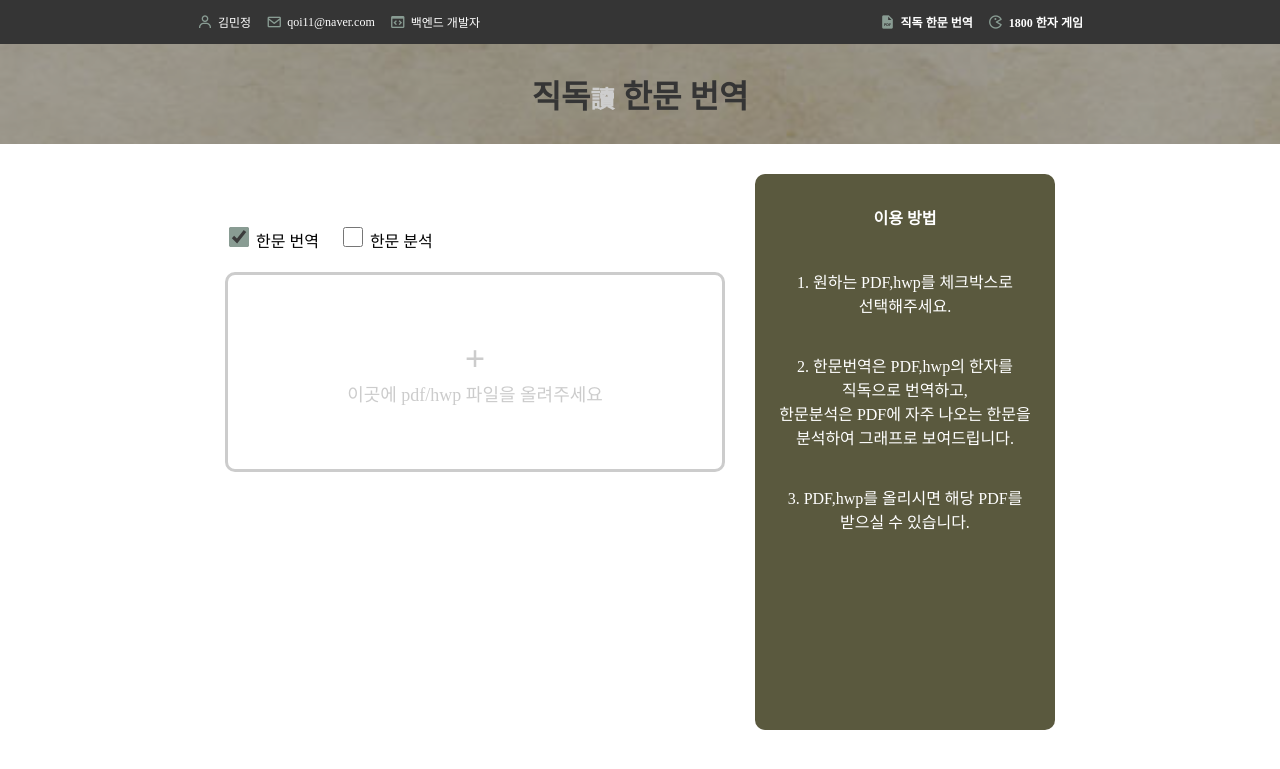
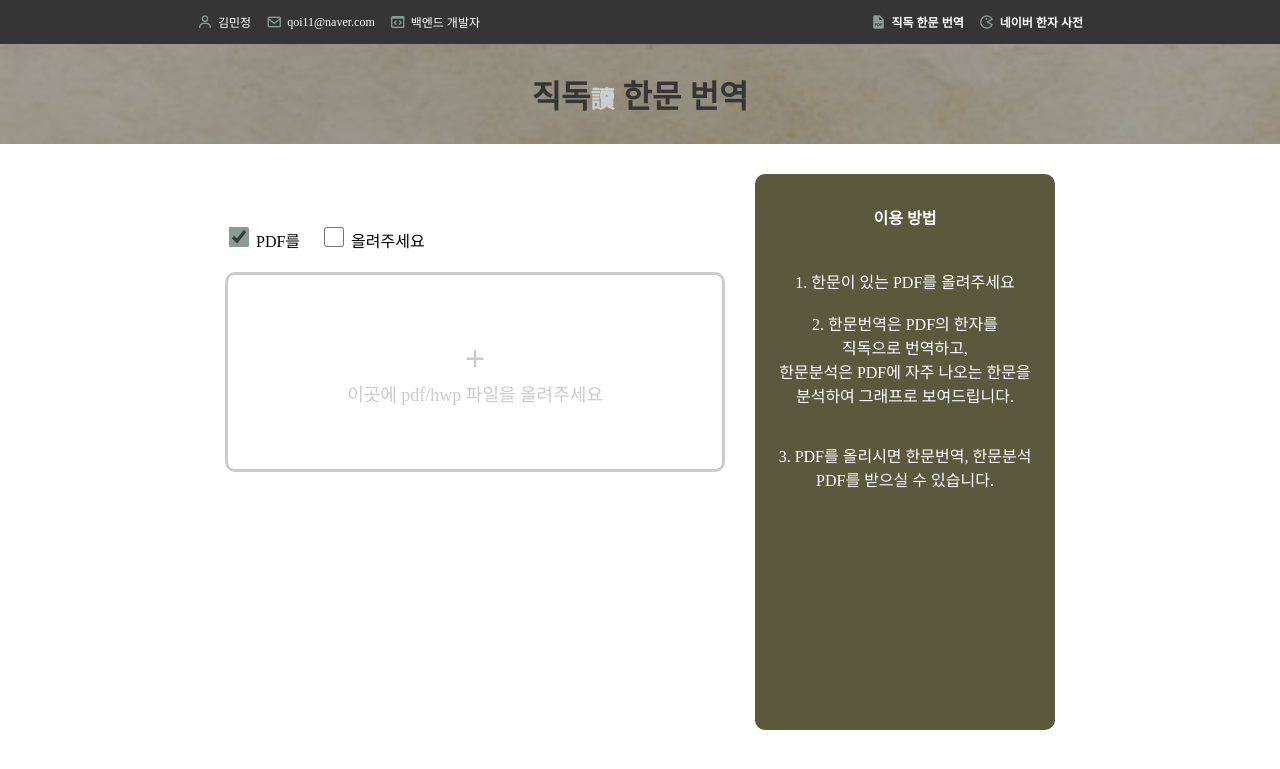
Before and after one commit to gwang1234/Orient_Classical, a Django app: page / in a window 1280 px wide. Shown: the top 769 px of the page. Run offline with Django 5.2, Linux system fonts and the light colour scheme.

Commit message:
문서정리

```diff
--- a/translation/hanja/static/js/main.js
+++ b/translation/hanja/static/js/main.js
@@ -1,36 +1,8 @@
-function check() {
-    const checkbox1 = document.getElementById('checkbox1').checked;
-    const checkbox2 = document.getElementById('checkbox2').checked;
-
-    let formdata = new FormData();
-    formdata.append('checkbox1', checkbox1 ? "t" : "f")
-    formdata.append('checkbox2', checkbox2 ? "t" : "f")
-
-    fetch ("/index/", {
-        method: "POST",
-        body: formdata,
-    })
-    .then(response => {
-    if (!response.ok) {
-        throw new Error(`서버 오류: ${response.status}`);
-    }
-    return response.json();
-    })
-    .catch(error => console.error('Error: ',error))
-}
-
 function uploadPDF() {
     const pdf = document.getElementById('pdf-input');
-    const checkbox1 = document.getElementById('checkbox1').checked;
-    const checkbox2 = document.getElementById('checkbox2').checked;
 
     const formData = new FormData();
     formData.append('pdf', pdf.files[0]);  // 파일 데이터
-
-    const jsonData = JSON.stringify({
-        checkbox1: checkbox1 ? "t" : "f",
-        checkbox2: checkbox2 ? "t" : "f"
-    });
 
     fetch("/upload-pdf/", {
         method: "POST",
--- a/translation/hanja/templates/hanja/header.html
+++ b/translation/hanja/templates/hanja/header.html
@@ -18,7 +18,7 @@
             </div>
             <div class="category">
                 <h1><i class='bx bxs-file-pdf'></i> <a href="http://127.0.0.1:8000/"><span>직독 한문 번역</span></a></h1>
-                <h1><i class='bx bx-game'></i> <a href="#"><span>1800 한자 게임</span></a></h1>
+                <h1><i class='bx bx-game'></i> <a href="https://hanja.dict.naver.com/#/main"><span>네이버 한자 사전</span></a></h1>
             </div>
         </div>
     </header>
--- a/translation/hanja/templates/hanja/main.html
+++ b/translation/hanja/templates/hanja/main.html
@@ -12,11 +12,11 @@
                     <div class="check">
                         <label class="custom-checkbox">
                             <input type="checkbox" id="checkbox1" name="checkbox1" checked>
-                            한문 번역
+                            PDF를
                         </label>
                         <label class="custom-checkbox">
                             <input type="checkbox" id="checkbox2" name="checkbox2">
-                            한문 분석
+                            올려주세요
                         </label>
                     </div>
                     <div class="put" onclick="document.getElementById('pdf-input').click()">
@@ -29,14 +29,13 @@
             <div class="explain">
                 <p>이용 방법</p>
                 <p>
-                    <div>1. 원하는 PDF,hwp를 체크박스로</div>
-                    <div>선택해주세요.</div><br><br>
-                    <div>2. 한문번역은 PDF,hwp의 한자를 </div>
+                    <div>1. 한문이 있는 PDF를 올려주세요</div><br>
+                    <div>2. 한문번역은 PDF의 한자를 </div>
                     <div>직독으로 번역하고,</div>
                     <div> 한문분석은 PDF에 자주 나오는 한문을 </div>
                     <div>분석하여 그래프로 보여드립니다.</div><br><br>
-                    <div>3. PDF,hwp를 올리시면 해당 PDF를</div>
-                    <div>받으실 수 있습니다.</div>
+                    <div>3. PDF를 올리시면 한문번역, 한문분석</div>
+                    <div>PDF를 받으실 수 있습니다.</div>
                 </p>
             </div>
         </div>
--- a/translation/hanja/views.py
+++ b/translation/hanja/views.py
@@ -52,18 +52,6 @@ def pdf_frame():
 
 
 
-
-# pdf 번역 생성
-def pdf_generation1(L: list):
-    doc = BaseDocTemplate(str('7 술이.pdf'), pagesize=A4)
-    frontpage = PageTemplate(id='FrontPage',
-                                frames=[pdf_frame()]
-                    )
-    doc.addPageTemplates(frontpage)
-    doc.build(L)
-
-
-
 # 도넛 그래프 생성
 def pie_graph(df: pd.DataFrame):
 
@@ -95,7 +83,7 @@ def pie_graph(df: pd.DataFrame):
 
 
 
-# pdf 데이터분석 생성
+# pdf 한자분석 생성
 def pdf_generation(L, df: pd.DataFrame):
 
     img_buffer = pie_graph(df)
@@ -114,6 +102,79 @@ def pdf_generation(L, df: pd.DataFrame):
 
     img_buffer.close()
 
+
+
+# 한자 분석
+def hanja_analysis(pdf):
+    pdfmetrics.registerFont(TTFont("맑은고딕", "malgun.ttf"))
+
+    M=[]
+    L=[]
+
+
+    reader = PdfReader(pdf)
+    pages = reader.pages
+
+    for page in pages:
+        text = page.extract_text()
+        lines = text.split('\n')
+        for line in lines:
+            # 한글, 숫자, 영어, 특수문자 제거
+            hanjas = re.sub(r'[A-z가-힣0-9\s~"!@#$%^&*()_+=\-:;,.<>?/|\\{}[\] ]', '', line)
+            for hanja in hanjas:
+                M.append(hanja)
+
+    count = Counter(M)
+    sorted_desc = sorted(count.items(), key=lambda x: x[1], reverse=True)
+    if len(sorted_desc) > 20:
+        sorted_desc = sorted_desc[:20]
+    df = pd.DataFrame(sorted_desc, columns=['한자', '빈도수'])
+
+
+    for i in range(1, len(sorted_desc)+1):
+        hanja = sorted_desc[i-1][0]
+        mean = ""
+        try:
+            mean = Hanja.objects.get(hanja=hanja).mean
+        except Hanja.MultipleObjectsReturned:
+            mean = Hanja.objects.filter(hanja=hanja).first().mean
+        except Hanja.DoesNotExist:
+            driver = webdriver.Chrome()
+            driver.get(f'https://hanja.dict.naver.com/#/search?query={hanja}')
+            WebDriverWait(driver, 60).until(
+                ec.presence_of_element_located((By.CSS_SELECTOR, '#searchLetterPage_content'))
+            )
+
+            html = driver.page_source
+            soup = BeautifulSoup(html, 'html.parser')
+
+            mean = soup.select_one(".mean").text.strip()
+            stroke = soup.find('div', string='총 획수').find_next_sibling().text.split("획")[0]
+
+            Hanja.objects.create(hanja=hanja, mean=mean, stroke=stroke)
+        texts = str(i)+"위  " + hanja+": " + mean
+        L.append(texts)
+
+    pdf_generation(L, df)
+
+
+
+
+
+
+
+
+
+
+
+# pdf 번역 생성
+def pdf_generation1(L: list):
+    doc = BaseDocTemplate(str('7 술이.pdf'), pagesize=A4)
+    frontpage = PageTemplate(id='FrontPage',
+                                frames=[pdf_frame()]
+                    )
+    doc.addPageTemplates(frontpage)
+    doc.build(L)
 
 
 
@@ -185,92 +246,19 @@ def traslation(pdf):
 
 
 
-# 한자 분석
-def hanja_analysis(pdf):
-    pdfmetrics.registerFont(TTFont("맑은고딕", "malgun.ttf"))
-
-    M=[]
-    L=[]
-
-
-    reader = PdfReader(pdf)
-    pages = reader.pages
-
-    for page in pages:
-        text = page.extract_text()
-        lines = text.split('\n')
-        for line in lines:
-            # 한글, 숫자, 영어, 특수문자 제거
-            hanjas = re.sub(r'[A-z가-힣0-9\s~"!@#$%^&*()_+=\-:;,.<>?/|\\{}[\] ]', '', line)
-            for hanja in hanjas:
-                M.append(hanja)
-
-    count = Counter(M)
-    sorted_desc = sorted(count.items(), key=lambda x: x[1], reverse=True)
-    if len(sorted_desc) > 20:
-        sorted_desc = sorted_desc[:20]
-    df = pd.DataFrame(sorted_desc, columns=['한자', '빈도수'])
-
-
-    for i in range(1, len(sorted_desc)+1):
-        hanja = sorted_desc[i-1][0]
-        mean = ""
-        try:
-            mean = Hanja.objects.get(hanja=hanja).mean
-        except Hanja.MultipleObjectsReturned:
-            mean = Hanja.objects.filter(hanja=hanja).first().mean
-        except Hanja.DoesNotExist:
-            driver = webdriver.Chrome()
-            driver.get(f'https://hanja.dict.naver.com/#/search?query={hanja}')
-            WebDriverWait(driver, 60).until(
-                ec.presence_of_element_located((By.CSS_SELECTOR, '#searchLetterPage_content'))
-            )
-
-            html = driver.page_source
-            soup = BeautifulSoup(html, 'html.parser')
-
-            mean = soup.select_one(".mean").text.strip()
-            stroke = soup.find('div', string='총 획수').find_next_sibling().text.split("획")[0]
-
-            Hanja.objects.create(hanja=hanja, mean=mean, stroke=stroke)
-        texts = str(i)+"위  " + hanja+": " + mean
-        L.append(texts)
-
-    pdf_generation(L, df)
 
 
 
 
-def check(request):
-    checkbox1 = request.POST.get("checkbox1")
-    checkbox2 = request.POST.get("checkbox2")
 
-    print(checkbox1)
 
 
 # pdf 업로드
 def upload_pdf(request):
+
     if request.method == 'POST' and request.FILES.get('pdf'):
-
         pdf = request.FILES.get('pdf')
-        checkbox1 = request.POST.get("checkbox1")
-        checkbox2 = request.POST.get("checkbox2")
-
-        print("POST data:", request.POST)
-        print(checkbox1)
-
-        if pdf is None:
-            return JsonResponse({"error": "파일이 업로드되지 않았습니다."}, status=400)
-
-        if (checkbox1 and not checkbox2):
-            print("aaaa")
-            traslation(pdf)
-        if (not checkbox1 and checkbox2):
-            print("bbbbb")
-            hanja_analysis(pdf)
-        if (checkbox1 and checkbox2):
-            print("ccccc")
-            traslation(pdf)
-            hanja_analysis(pdf)
+        traslation(pdf)
+        hanja_analysis(pdf)
 
     return HttpResponse("fdgdf")
```
Also changed, not shown: README.md, translation/hanja/static/img/site.png, translation/readme.md.
